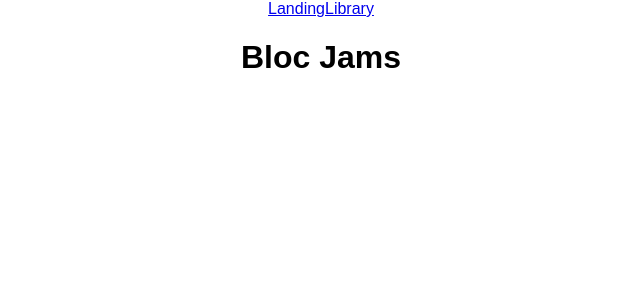
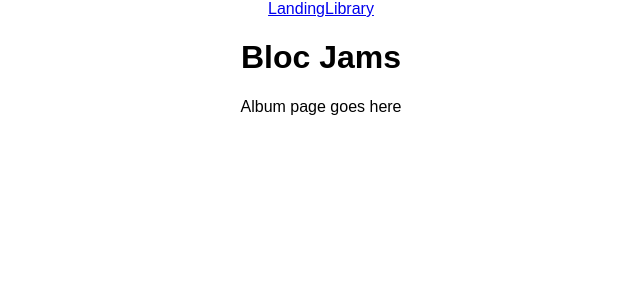
Before and after one commit to melissaortiz/bloc-jams-react, a React (Create React App) app: page /album in a window 1280 px wide. Shown: the top 300 px of the page, without its empty margins (319-959 px from the left). Built offline with nearby package versions, Linux system fonts and the light colour scheme.

Commit message:
Assignment 3 complete

```diff
--- a/src/App.js
+++ b/src/App.js
@@ -3,6 +3,7 @@
 import './App.css';
 import Landing from './components/Landing';
 import Library from './components/Library';
+import Album from './components/Album';
 
 class App extends Component {
   render() {
@@ -18,6 +19,7 @@
         <main>
          <Route exact path="/" component={Landing} />
          <Route path="/library" component={Library} />
+         <Route path="/album" component={Album} />
         </main>
       </div>
     );
--- /dev/null
+++ b/src/components/Album.js
@@ -0,0 +1,9 @@
+import React from 'react';
+
+const Album = () => (
+	<section className="album">
+	Album page goes here
+	</section>
+	);
+
+	export default Album;
```
